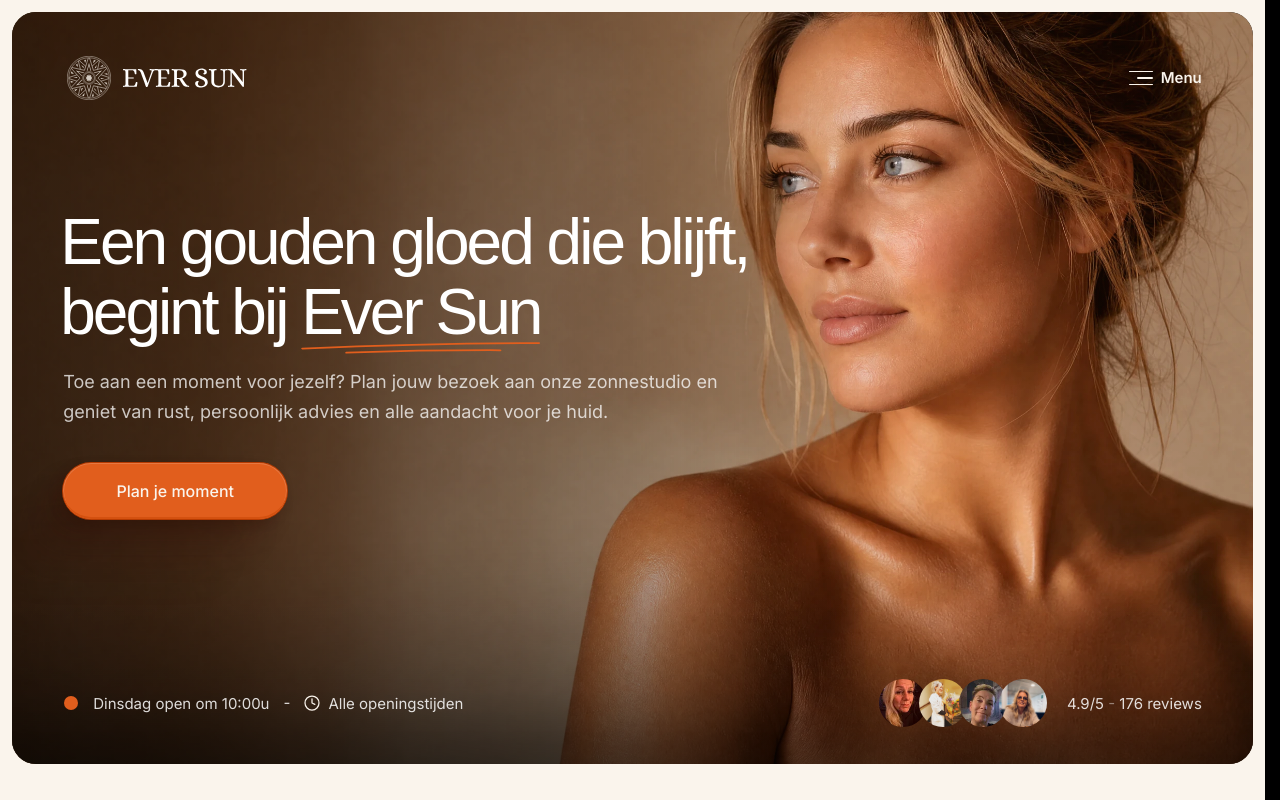
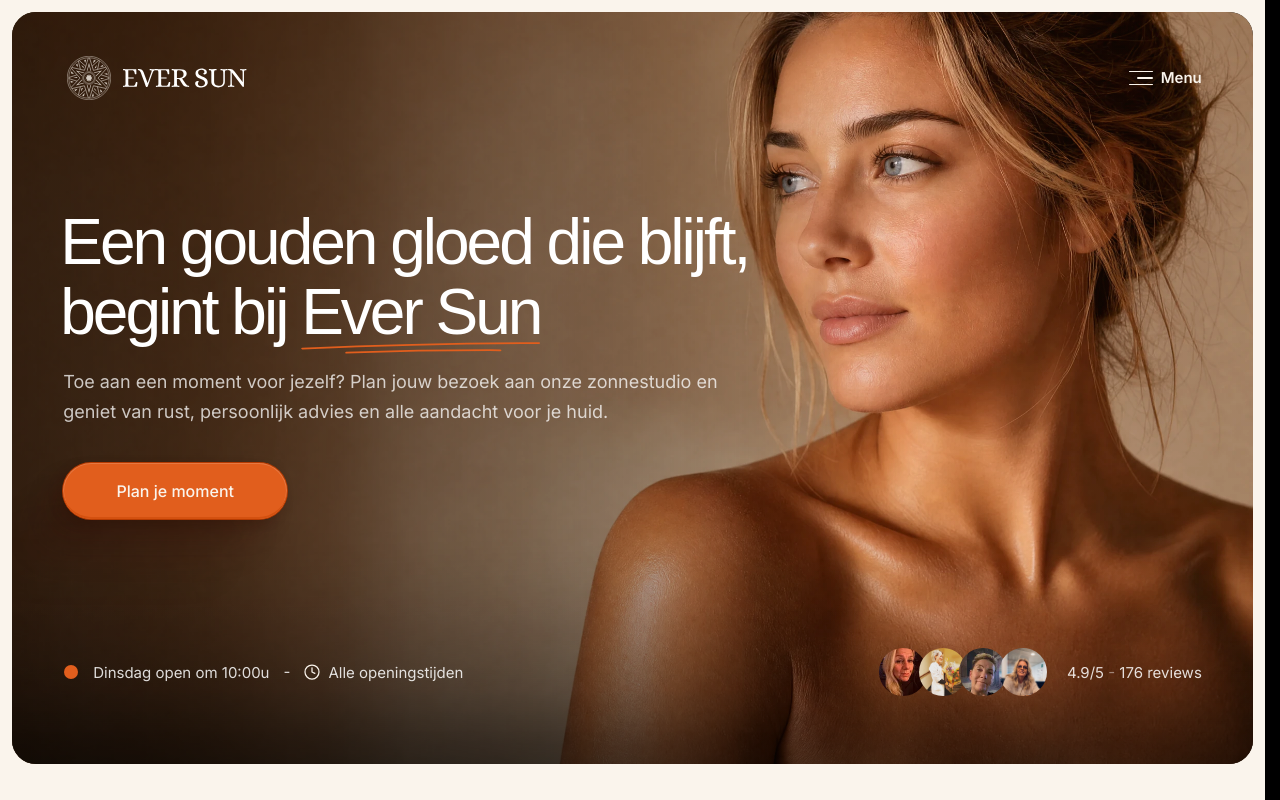
Before and after one commit to timothyvansas-gif/eversun, a Next.js app: page / in a window 1280 px wide. Shown: the top 800 px of the page. Built offline with nearby package versions, Linux system fonts and the light colour scheme; a web font is replaced by a local one.

Commit message:
fix(hero): stabilize desktop footer spacing

```diff
--- a/src/components/hero/hero-content.tsx
+++ b/src/components/hero/hero-content.tsx
@@ -55,7 +55,7 @@ export default function HeroContent({ onOpenMenu, onOpenOpeningstijden, onOpenAf
       }}
     >
       <div
-        className="max-w-[1280px] w-full mx-auto flex-1 flex flex-col justify-between lg:justify-start"
+        className="relative min-h-0 max-w-[1280px] w-full mx-auto flex-1 flex flex-col justify-between lg:justify-start"
       >
         {/* Desktop Header */}
         <m.div
@@ -171,24 +171,32 @@ export default function HeroContent({ onOpenMenu, onOpenOpeningstijden, onOpenAf
                 <HeroButtons onOpenAfspraak={onOpenAfspraak} />
               </m.div>
 
-              {/* Desktop: openingstijden (left) + reviews (right) on one row below
-                  the CTA. The title/CTA block above is vertically centred, so
-                  lifting the text lifts this row too — the margin grows by the
-                  full lift (and the block's translate drops by half of it) to
-                  keep this row on its original line. */}
+              {/* Preserve the original height of the desktop content block now
+                  that the status/reviews row is anchored independently below.
+                  This keeps the vertically centred title, subtitle and CTA in
+                  exactly the same place. */}
+              <div
+                aria-hidden="true"
+                className="hidden lg:block h-[204px] min-[1920px]:h-[304px]"
+              />
+            </div>
+          </div>
+        </div>
+
+        {/* Keep a stable 64px gap to the hero edge on desktop: 24px here plus
+            the content wrapper's 40px bottom padding. Unlike a flow-positioned
+            row, this does not drift toward the edge when the macOS Dock reduces
+            the browser viewport height. */}
         <m.div
           variants={fadeUp}
           initial="hidden"
           animate="visible"
           custom={0.9}
-                className="hidden lg:flex items-center justify-between w-full mt-[148px] min-[1920px]:mt-[248px] translate-y-6"
+          className="hidden lg:flex absolute inset-x-0 bottom-6 items-center justify-between w-full"
         >
           <HeroStatus onOpen={onOpenOpeningstijden} />
           <HeroReviews onSettled={() => setReviewsSettled(true)} />
         </m.div>
-            </div>
-          </div>
-        </div>
 
         <m.div
           variants={fadeUp}
```
Lines whose indentation alone changed are shown as unchanged.
